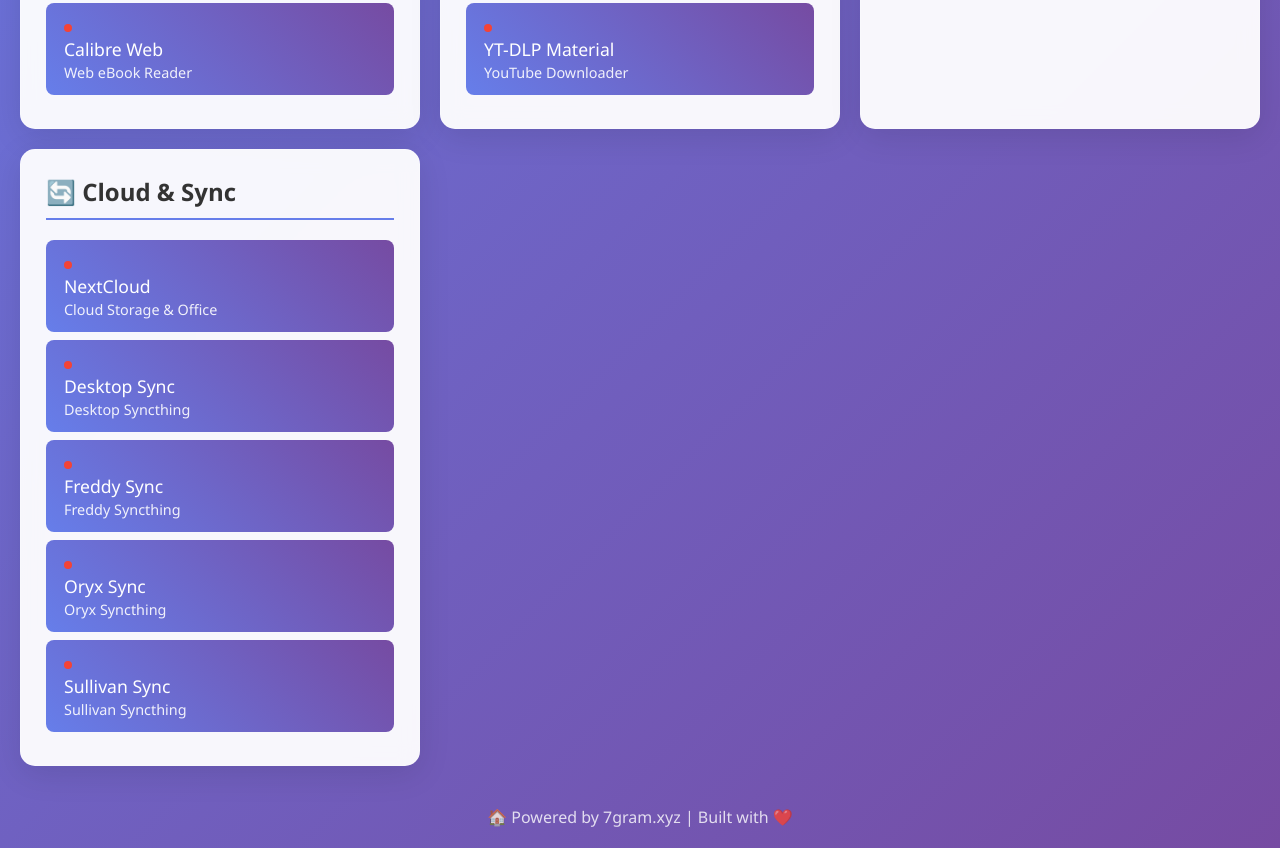
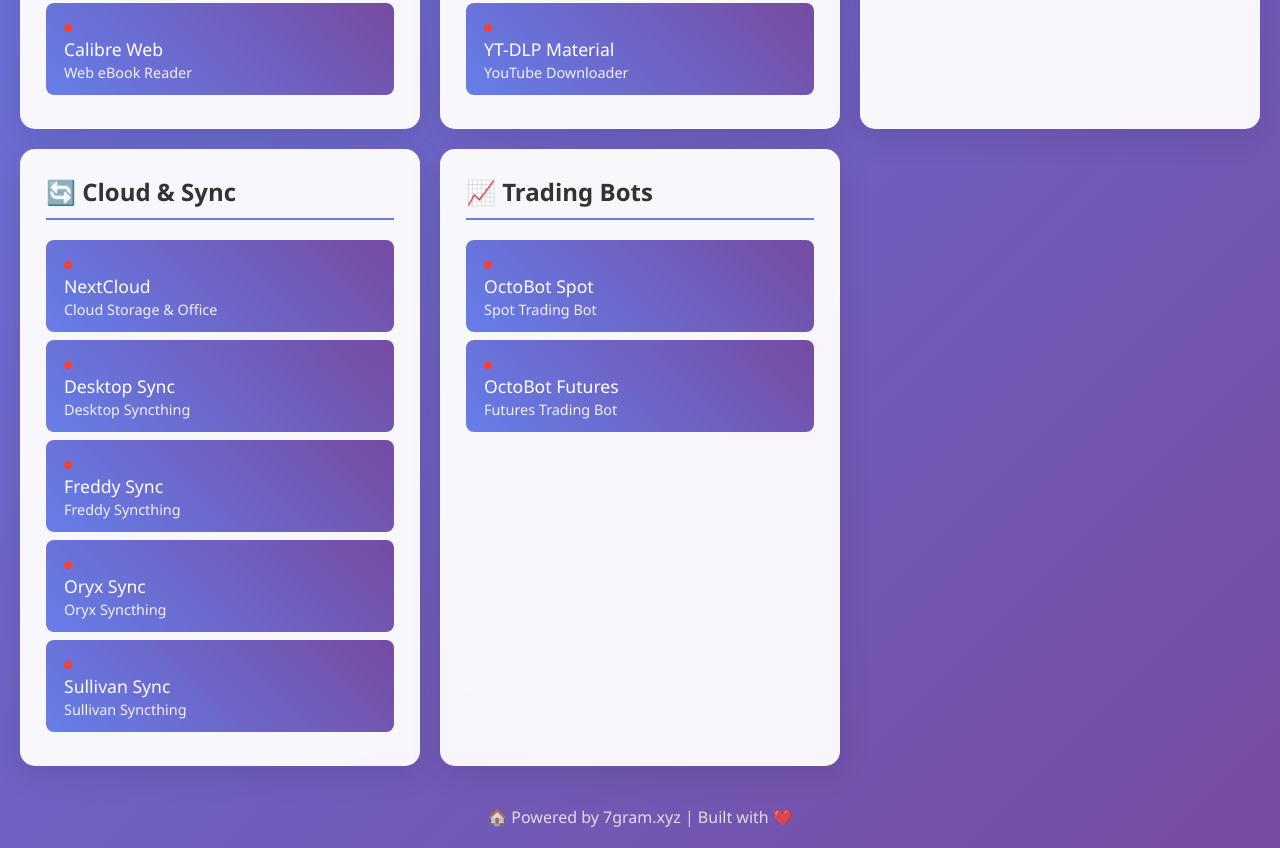
Before and after one commit to nuniesmith/personal_servers_freddy, a plain HTML site: page services/nginx/html/index.html in a window 1280 px wide. Shown: the part 850-1698 px from the top of the page. Drawn offline with Linux system fonts and the light colour scheme; no server answers.

Commit message:
feat: Add OctoBot to web dashboard and Cloudflare DNS automation
Nginx Configuration:
- Add octobot-spot.conf for spot trading bot
- Add octobot-futures.conf for futures trading bot
- Both protected with Authentik forward auth
- WebSocket support for real-time updates

Web Dashboard:
- Add new 'Trading Bots' category
- Link to octobot-spot.7gram.xyz
- Link to octobot-futures.7gram.xyz
- Service status indicators

GitHub Actions:
- Auto-update Cloudflare DNS records every 6 hours
- Support for manual trigger with custom IP
- Create/update A records for all services
- DNS propagation verification
- Comprehensive error handling

Required GitHub Secrets:
- CLOUDFLARE_API_TOKEN: API token with DNS edit permissions
- CLOUDFLARE_ZONE_ID: Zone ID for 7gram.xyz
- DNS_TARGET_IP: Target IP address for DNS records

```diff
--- a/services/nginx/html/index.html
+++ b/services/nginx/html/index.html
@@ -263,6 +263,20 @@
                     <span class="service-desc">Sullivan Syncthing</span>
                 </a>
             </div>
+
+            <div class="service-category">
+                <h3>📈 Trading Bots</h3>
+                <a href="https://octobot-spot.7gram.xyz" class="service-link" target="_blank" rel="noopener noreferrer" aria-label="OctoBot Spot - Cryptocurrency Trading Bot">
+                    <span class="server-status"></span>
+                    <span class="service-name">OctoBot Spot</span>
+                    <span class="service-desc">Spot Trading Bot</span>
+                </a>
+                <a href="https://octobot-futures.7gram.xyz" class="service-link" target="_blank" rel="noopener noreferrer" aria-label="OctoBot Futures - Cryptocurrency Futures Bot">
+                    <span class="server-status"></span>
+                    <span class="service-name">OctoBot Futures</span>
+                    <span class="service-desc">Futures Trading Bot</span>
+                </a>
+            </div>
         </div>
 
         <footer class="footer">
```
Also changed, not shown: .github/CLOUDFLARE-DNS-SETUP.md (added), .github/workflows/update-cloudflare-dns.yml (added), 2 other files.
